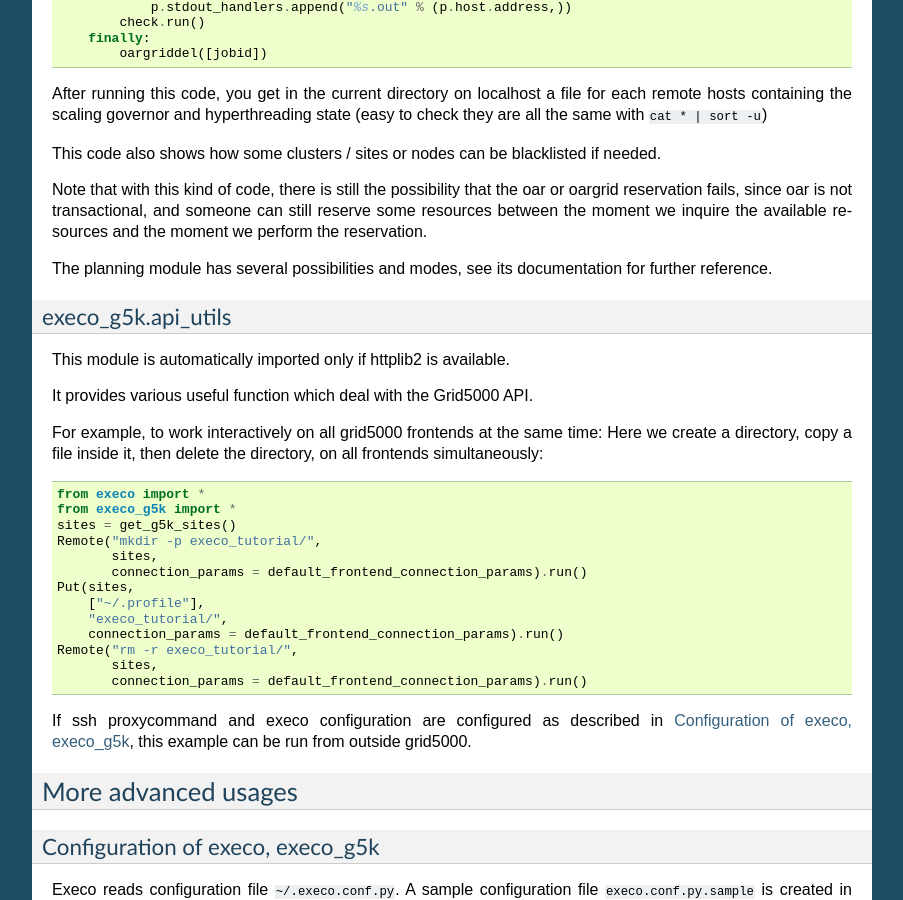
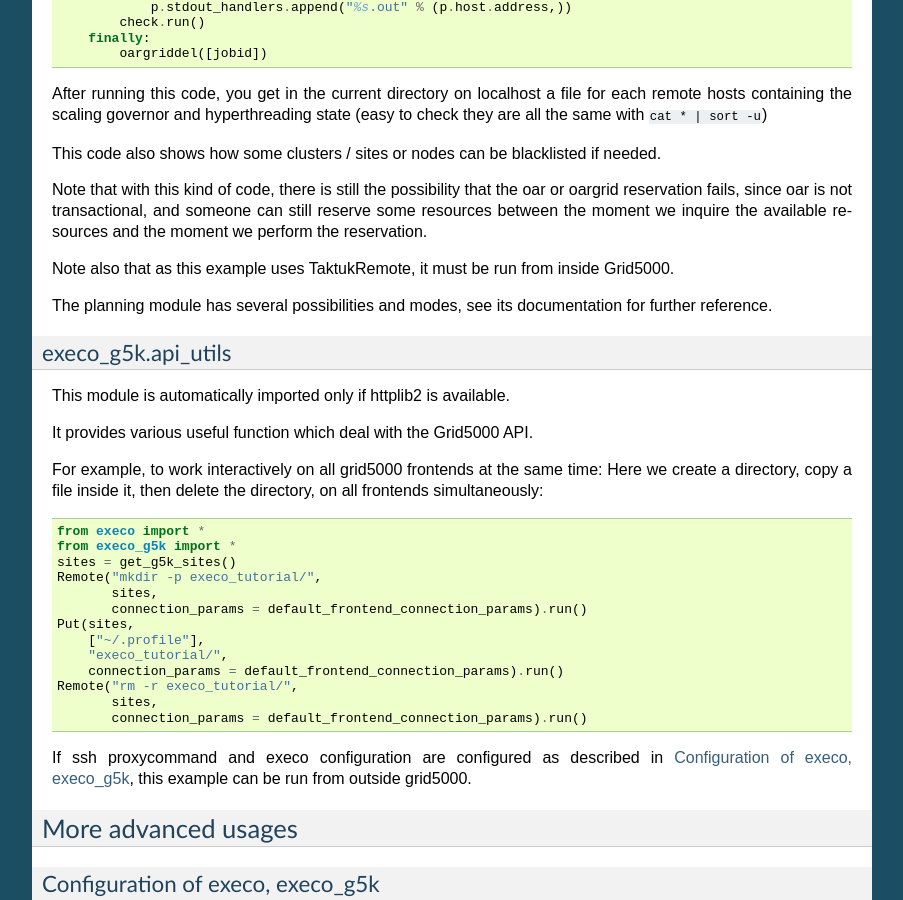
Before and after one commit to rcherrueau/execo, a Sphinx documentation site: the page built from doc/userguide.rst, in a window 1280 px wide and 900 px high, scrolled down 5300 px. Shown: the whole window, without its empty margins (198-1101 px from the left). Built offline with Sphinx 7.4.7, drawn with Linux system fonts in a browser that asks for light colours; pages that are not in the unit, such as notebooks, are missing from menus.

Commit message:
userguide: need to be inside g5k to use Taktuk

```diff
--- a/doc/userguide.rst
+++ b/doc/userguide.rst
@@ -381,10 +381,11 @@
 inquire the available resources and the moment we perform the
 reservation.
 
+Note also that as this example uses TaktukRemote, it must be run from
+inside Grid5000.
+
 The planning module has several possibilities and modes, see its
 documentation for further reference.
-
-
 
 execo_g5k.api_utils
 -------------------
```
